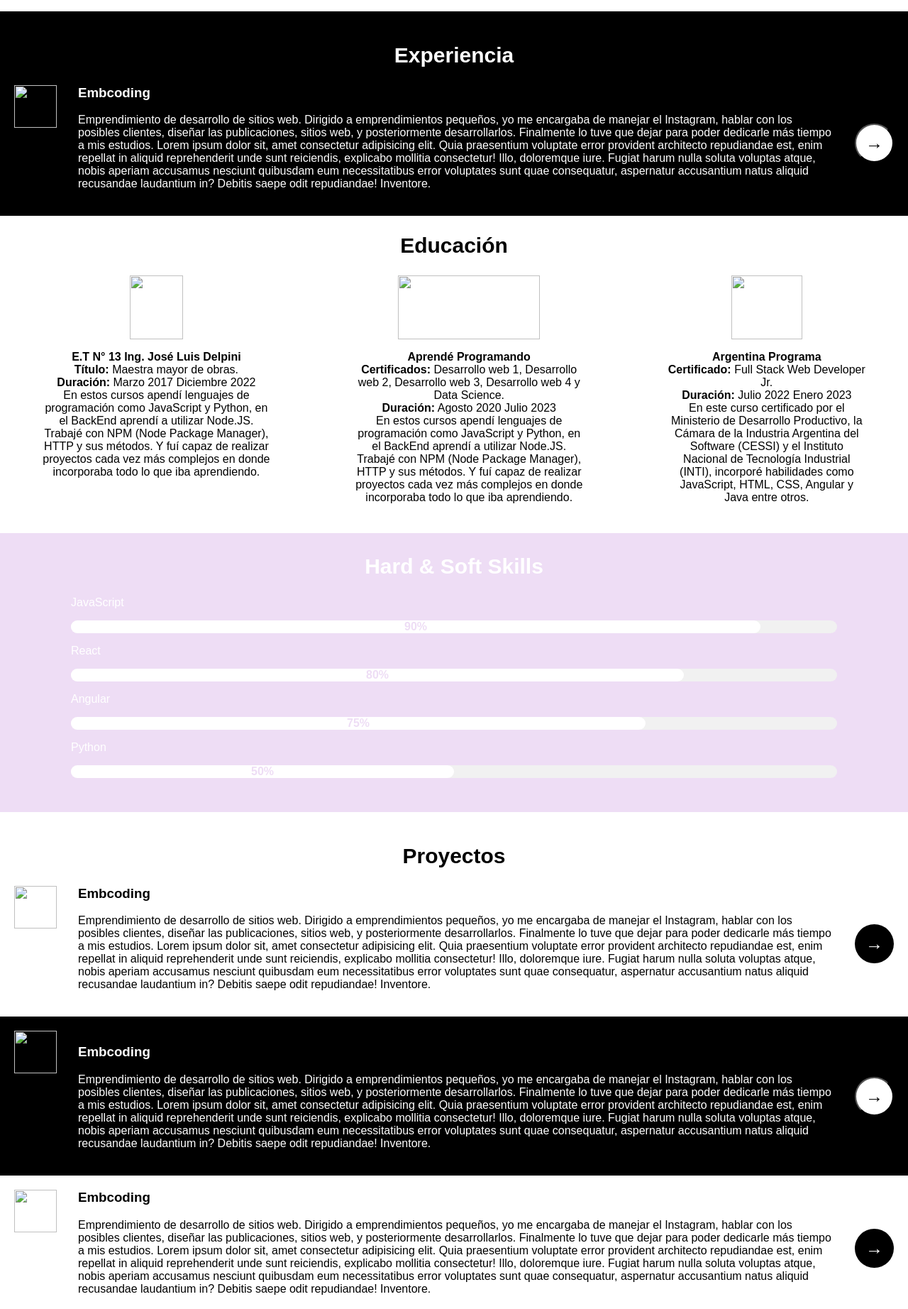
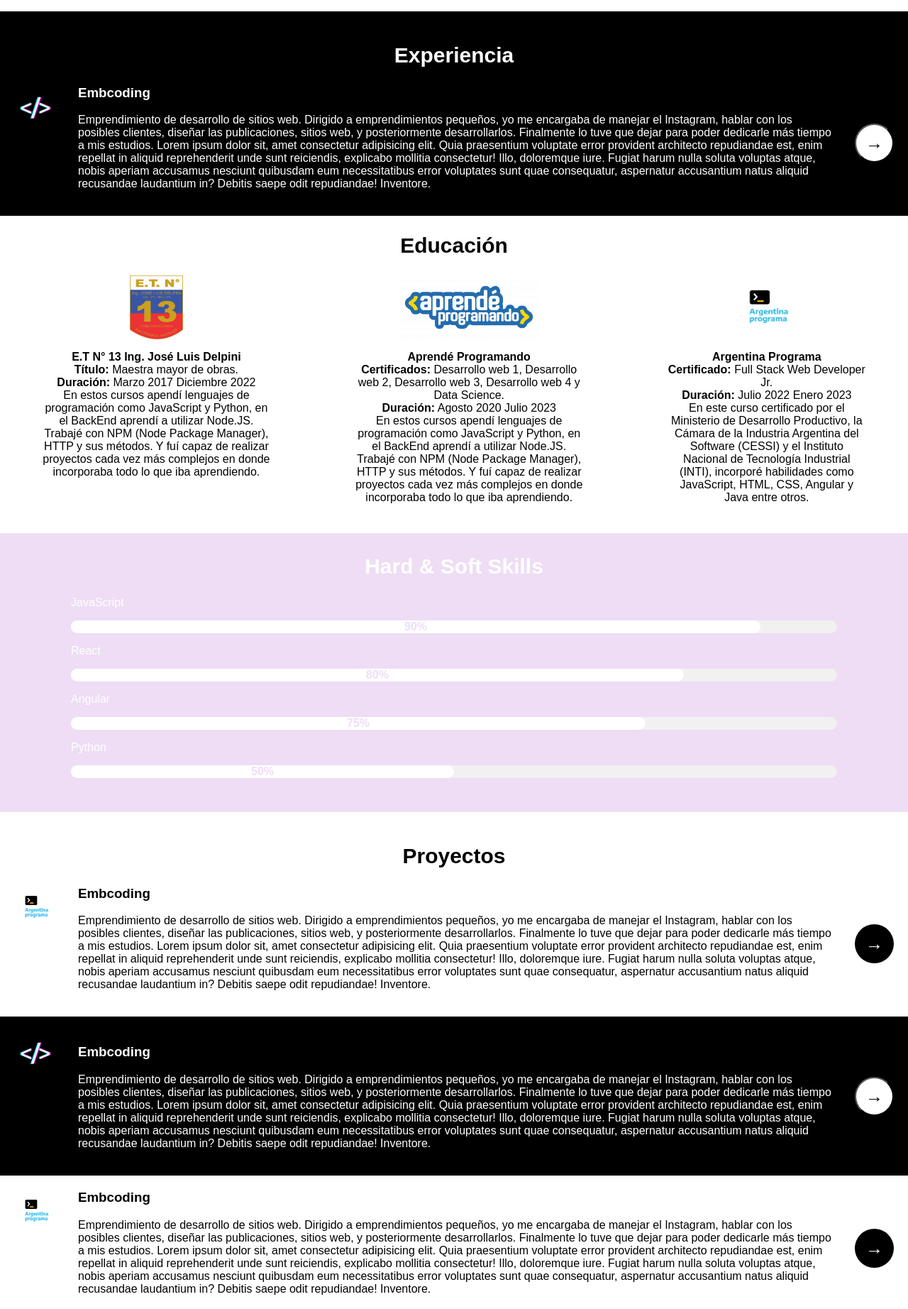
Before and after one commit to Marianela-B/PortfolioFrontEnd1, a plain HTML site: page index.html in a window 1280 px wide. Shown: the part 1040-2884 px from the top of the page at 71% size. Drawn offline with Linux system fonts and the light colour scheme; files that its build step writes are made by us from their sources; files whose address does not match are found by name.

Commit message:
Update index.html

```diff
--- a/index.html
+++ b/index.html
@@ -5,7 +5,7 @@
     <meta http-equiv="X-UA-Compatible" content="IE=edge">
     <meta name="viewport" content="width=device-width, initial-scale=1.0">
     <title>Mi Portfolio Web</title>
-    <link rel="stylesheet" href="css/style.css">
+    <link rel="stylesheet" href="style.css">
     <script defer src="https://use.fontawesome.com/releases/v5.0.8/js/brands.js" integrity="sha384-sCI3dTBIJuqT6AwL++zH7qL8ZdKaHpxU43dDt9SyOzimtQ9eyRhkG3B7KMl6AO19" crossorigin="anonymous"></script>
     <script defer src="https://use.fontawesome.com/releases/v5.0.8/js/fontawesome.js" integrity="sha384-7ox8Q2yzO/uWircfojVuCQOZl+ZZBg2D2J5nkpLqzH1HY0C1dHlTKIbpRz/LG23c" crossorigin="anonymous"></script>
 </head>
@@ -34,7 +34,7 @@
             <li class="redSocial"> </li>
             <li class="redSocial"> </li>
         </ul>
-        <a class="login-link" href="./login.html"><button class="boton1" id="login">Login</button></a>
+        <a class="login-link" href="login.html"><button class="boton1" id="login">Login</button></a>
         </div>
 
     </nav>
@@ -68,7 +68,7 @@
     <div class="experiencia">
         <h2>Experiencia</h2>
         <div class="sec-emb">
-            <img src="img/logo embcoding.png" alt="" width="60px" height="60px">
+            <img src="logo embcoding.png" alt="" width="60px" height="60px">
             <div class = "sec-tex">
                 <h3>Embcoding</h3>
                 <p>Emprendimiento de desarrollo de sitios web. Dirigido a
@@ -89,7 +89,7 @@
         <h2>Educación</h2>
         <div class="columnas-ed">
             <div class="div-ed">
-                <img src="img/educacion-1.png" alt="" width="75px" height="90px" class="img-ed">
+                <img src="educacion-1.png" alt="" width="75px" height="90px" class="img-ed">
                 <p> <strong>E.T N° 13 Ing. José Luis Delpini</strong>
                     <br>
                     <strong>Título:</strong>  Maestra mayor de obras.
@@ -105,7 +105,7 @@
             </div>
             <div class="div-ed">
                 <div class="centrar-img">
-                    <img src="img/educacion-2.png" alt="" width="200px" height="90px" class="img-ed">
+                    <img src="educacion-2.png" alt="" width="200px" height="90px" class="img-ed">
                 </div>
                 <p> <strong>Aprendé Programando</strong>
                     <br>
@@ -123,7 +123,7 @@
             </div>
             <div class="div-ed">
                 <div class="centrar-img">
-                    <img src="img/educacion3.jpg" alt="" width="100px" height="90px" class="img-ed">
+                    <img src="educacion3.jpg" alt="" width="100px" height="90px" class="img-ed">
                 </div>
                 <p> <strong> Argentina Programa</strong>
                     <br>
@@ -167,7 +167,7 @@
     <div class="proyectos">
         <h2>Proyectos</h2>
         <div class="sec-proyectos">
-            <img src="img/educacion3.jpg" alt="" width="60px" height="60px">
+            <img src="educacion3.jpg" alt="" width="60px" height="60px">
             <div class = "sec-tex-proyectos">
                 <h3>Embcoding</h3>
                 <p>Emprendimiento de desarrollo de sitios web. Dirigido a
@@ -186,7 +186,7 @@
     </div>
     <div class="proyectos-black">
         <div class="sec-proyectos-black">
-            <img src="img/logo embcoding.png" alt="" width="60px" height="60px">
+            <img src="logo embcoding.png" alt="" width="60px" height="60px">
             <div class = "sec-tex-proyectos-black">
                 <h3>Embcoding</h3>
                 <p>Emprendimiento de desarrollo de sitios web. Dirigido a
@@ -205,7 +205,7 @@
     </div>
     <div class="proyectos">
         <div class="sec-proyectos">
-            <img src="img/educacion3.jpg" alt="" width="60px" height="60px">
+            <img src="educacion3.jpg" alt="" width="60px" height="60px">
             <div class = "sec-tex-proyectos">
                 <h3>Embcoding</h3>
                 <p>Emprendimiento de desarrollo de sitios web. Dirigido a
@@ -234,6 +234,6 @@
 
 
 
-    <script src="js/app.js"></script>
+    <script src="app.js"></script>
 </body>
 </html>
```
